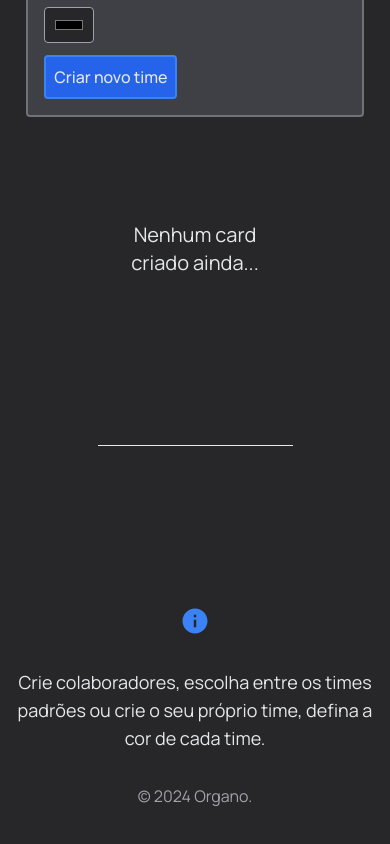
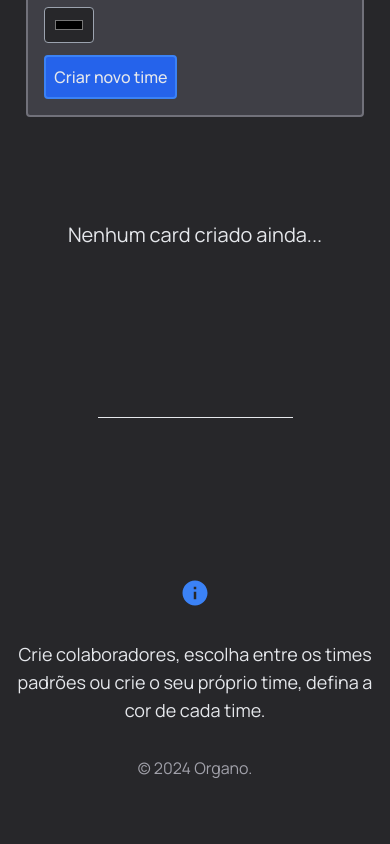
Before and after one commit to jonathafernandes/organo, a React (Vite) app: page / in a window 390 px wide. Shown: the part 1135-1979 px from the top of the page. After the commit the page ends 1955 px from the top, so only its background shows below. Built offline with nearby package versions, Linux system fonts and the light colour scheme; the HTML template or start-up script is replaced by a standard one.

Commit message:
style: responsive settings

```diff
--- a/src/componentes/Form.jsx
+++ b/src/componentes/Form.jsx
@@ -131,7 +131,7 @@ const Form = ({ teams, registerTeam }) => {
           </div>
         </>
       ) : (
-        <h2 className="text-xl text-center w-1/2 my-20 mx-auto p-2 rounded">Nenhum card criado ainda...</h2>
+        <h2 className="text-xl text-center mx-auto p-2 rounded sm:my-20">Nenhum card criado ainda...</h2>
       )}
     </>
   );
```
